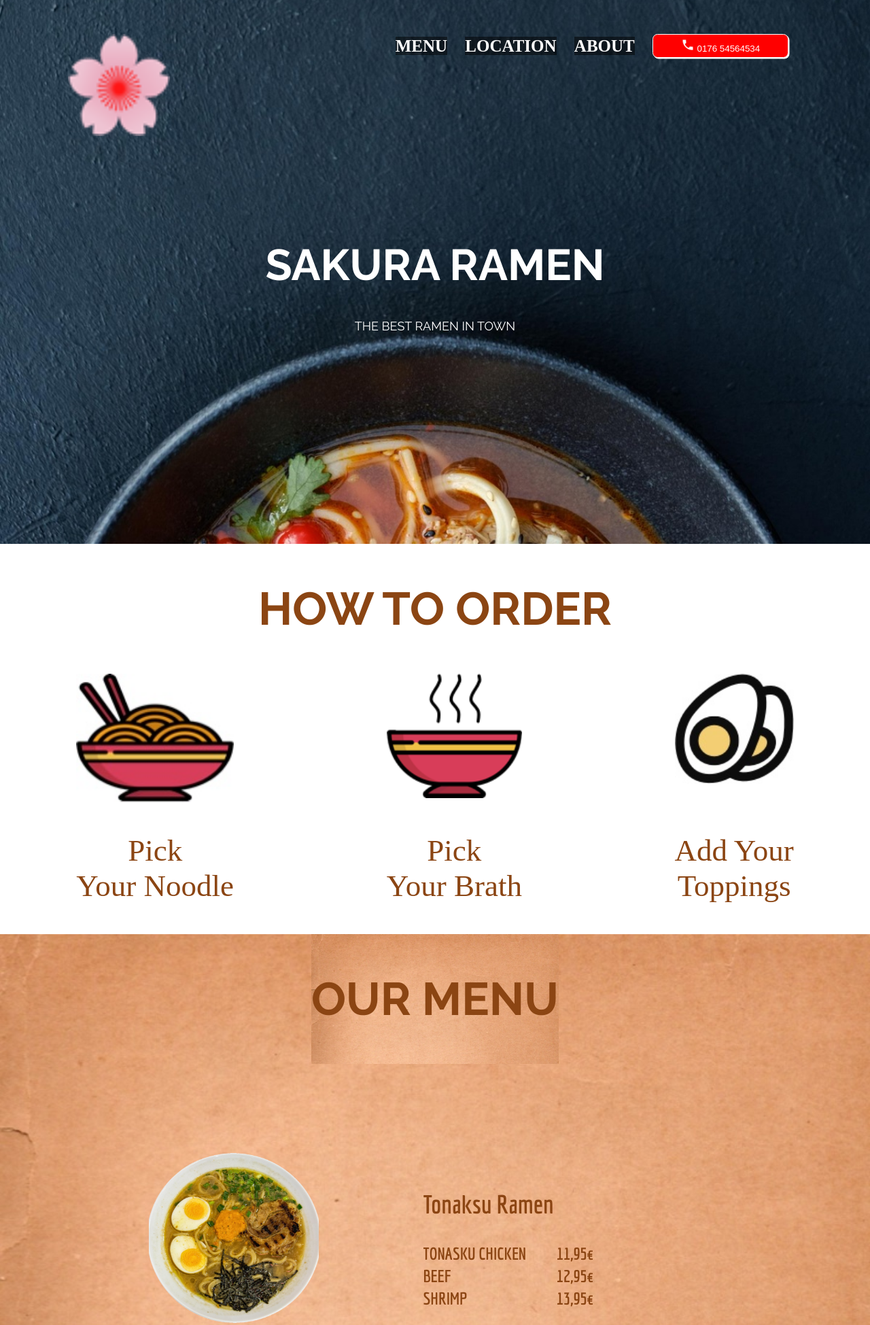
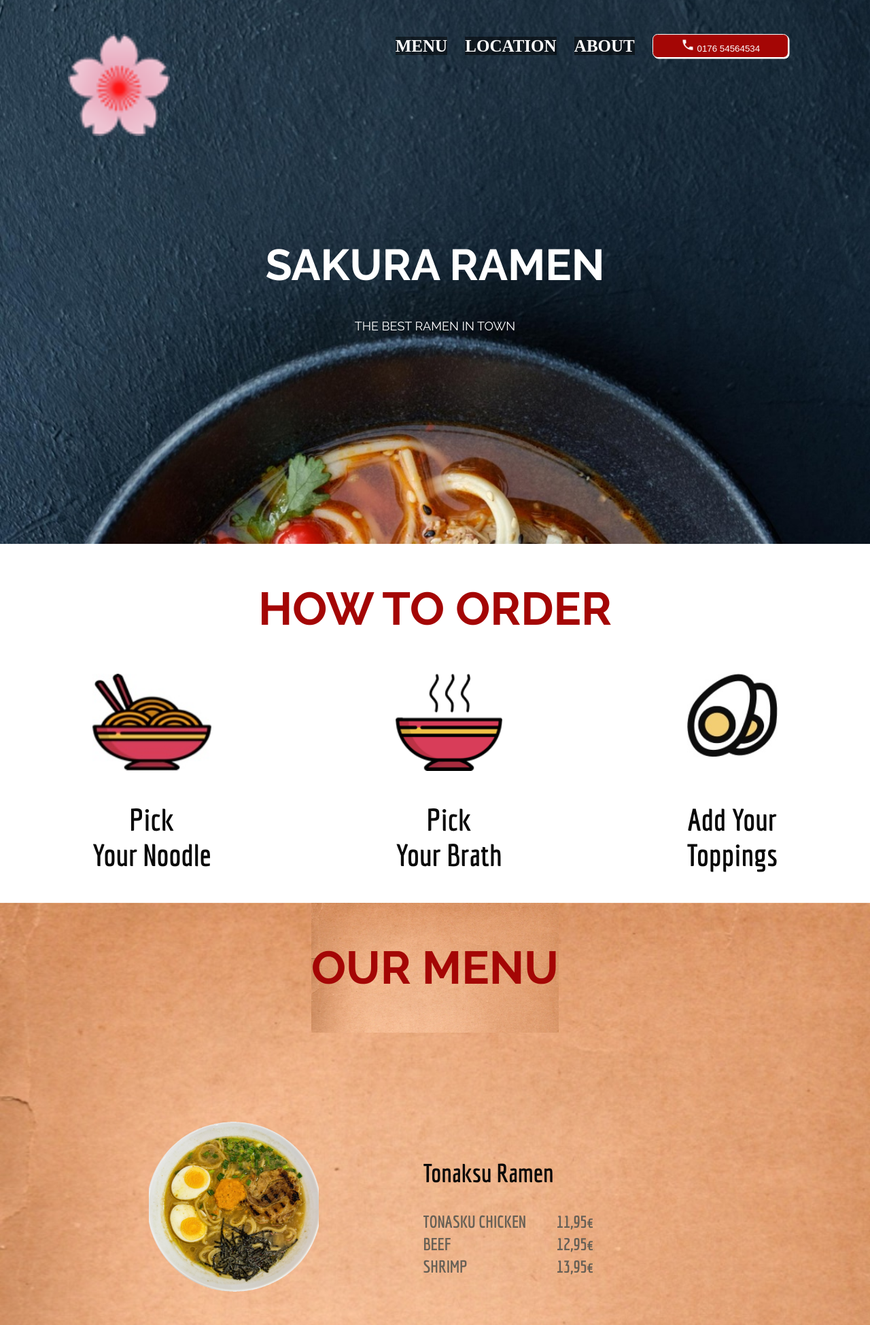
Before and after one commit to nineh90/sakura_ramen, a plain HTML site: page index.html in a window 1280 px wide. Shown: the top 1949 px of the page at 68% size. Drawn offline with Linux system fonts and the light colour scheme.

Commit message:
font-style

```diff
--- a/index.css
+++ b/index.css
@@ -15,12 +15,20 @@ h1 {
     font-size: 64px;
 }
 
-table {
+h2 {
+    color: #a40605;
+}
+table, .icontext p {
     font-family: 'Economica', sans-serif;
+    color: #090909;
 }
 
+table td {
+    color: #676056;
+}
 table h2 {
     font-weight: bold;
+    color: #090909;
 }
 
 .headder{
@@ -54,7 +62,7 @@ table h2 {
 
 
 .btn{
-    background-color: red;
+    background-color: #a40605;
     color: white;
     box-shadow: 2px;
     box-shadow: white;
@@ -66,7 +74,7 @@ table h2 {
 
 }
 .btn:hover{
-    background-color: brown;
+    background-color: #a40605;
     text-decoration: underline;
 }
 .navigation {
@@ -86,7 +94,7 @@ table h2 {
 
 }
 .navigation a:hover{
-    color: red;
+    color: #a40605;
 
 }
 .order{
@@ -135,7 +143,6 @@ table h2 {
 }
 .footer{
     padding: 50px;
-    background-color: rgb(151, 148, 148);
     display: flex;
     justify-content: space-between;
     font-size: 20px;
@@ -201,3 +208,8 @@ table{
     font-size: 18px;
     text-align: center;
 }
+
+.adress.order span {
+
+    color: #090909;
+}
```
